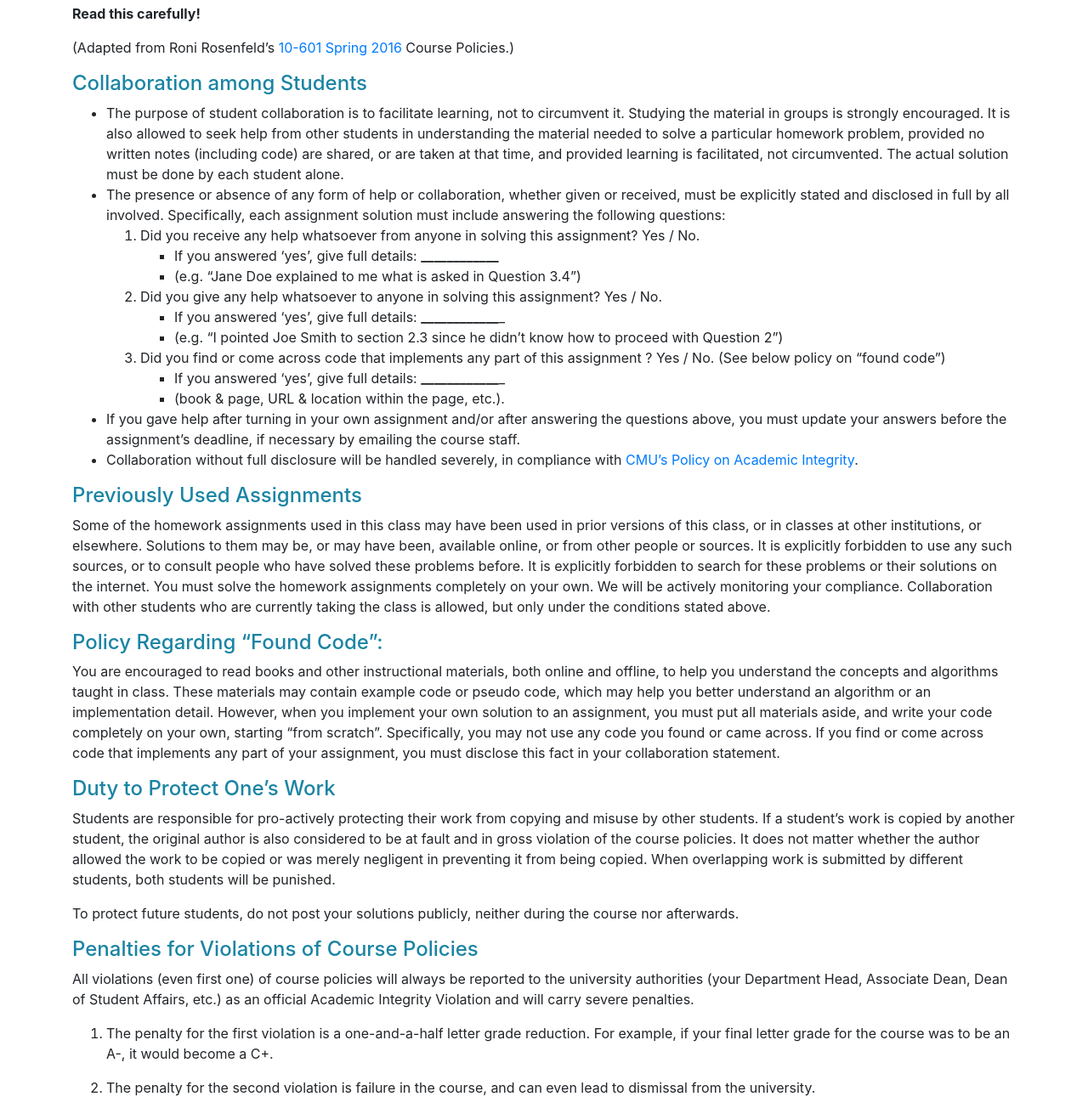
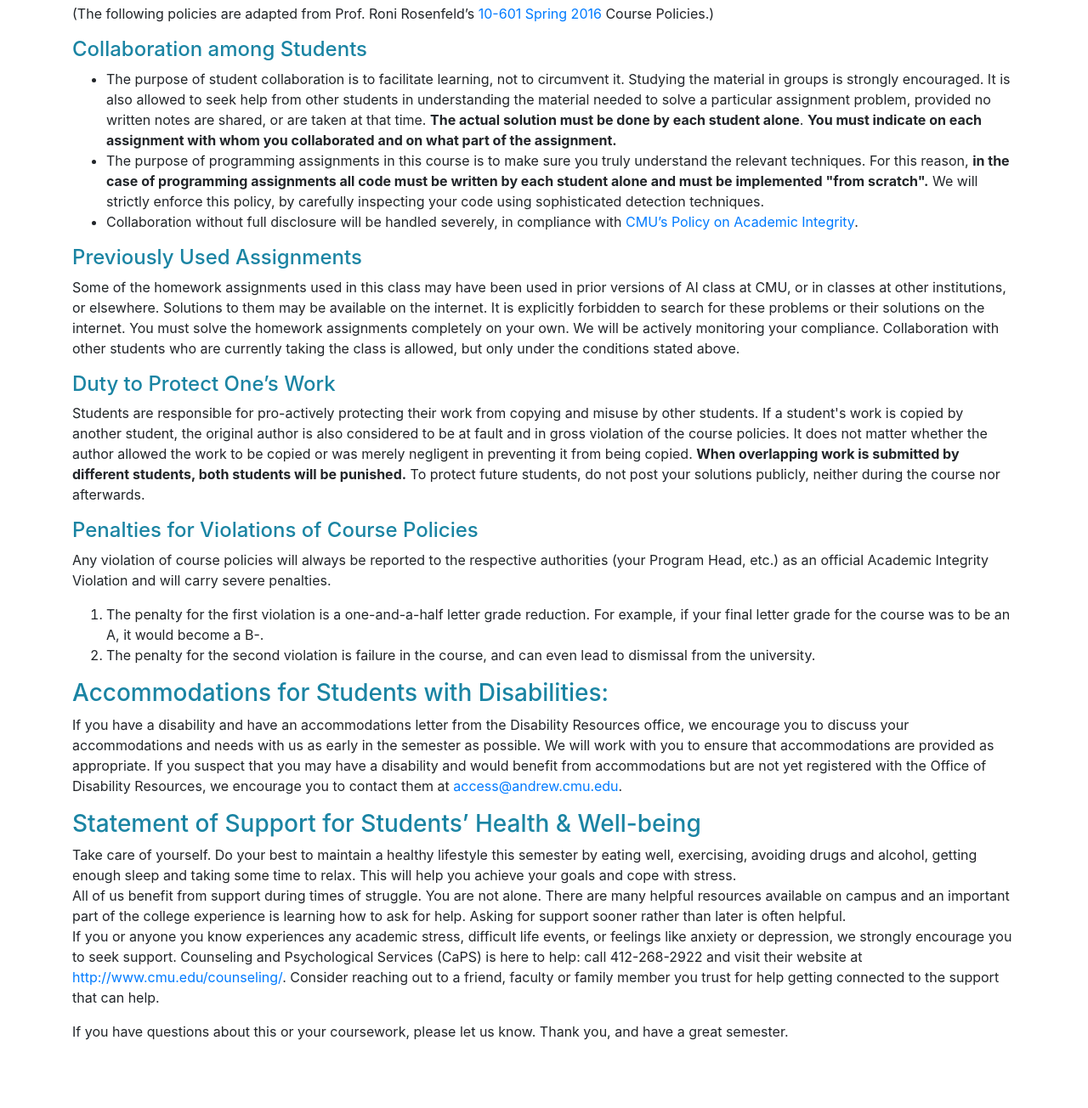
Before and after one commit to ai-cmu-iitp01/ai-cmu-iitp01.github.io, a plain HTML site: page index.html in a window 1280 px wide. Shown: the part 4476-5780 px from the top of the page at 85% size. After the commit the page ends 5718 px from the top, so only its background shows below. Drawn offline with Linux system fonts and the light colour scheme.

Commit message:
Course policies updated!

```diff
--- a/index.html
+++ b/index.html
@@ -530,89 +530,57 @@
 
     <section id="policies">
 <div class="container">
-<h2 id="6-general-policies">Policies</h2>
+<h2>Policies</h2>
 <h3> Late Submission Policy </h3>
 Each student will be allowed 5 total late days without penalty for the entire
 semester. No more than 3 late days can be used on any single assignment. Weekends and holidays are also counted as late days. Late submissions are automatically considered as using late days.
     <br> <b> NOTE: Any assignment submitted more than 3 days past the deadline will get zero credit.</b>
 <br> <br>
 
-<h4 id="extensions">Extensions</h4>
+<h4>Extensions</h4>
 <p>In general, we do not grant extensions on assignments. We expect late days to help you with sufficient accommodation. However, in the case of severe medical or family emergencies, you may request an extension <strong>by
 emailing the TA at svmehta [a] cs [dot] cmu [dot] edu  – also copy instructors in the email </strong>. The email should be sent as soon as you are
 aware of the conflict.
 
 
-<h3 id="7-academic-integrity-policies">Academic Integrity Policies</h3>
+<h3>Academic Integrity Policies</h3>
 
-<p><strong>Read this carefully!</strong></p>
+<p>(The following policies are adapted from Prof. Roni Rosenfeld’s <a href="http://www.cs.cmu.edu/~roni/10601/">10-601 Spring 2016</a> Course Policies.)</p>
 
-<p>(Adapted from Roni Rosenfeld’s <a href="http://www.cs.cmu.edu/~roni/10601/">10-601 Spring 2016</a> Course Policies.)</p>
-
-<h4 id="collaboration-among-students">Collaboration among Students</h4>
+<h4>Collaboration among Students</h4>
 
 <ul>
-  <li>The purpose of student collaboration is to facilitate learning, not to circumvent it. Studying the material in groups is strongly encouraged. It is also allowed to seek help from other students in understanding the material needed to solve a particular homework problem, provided no written notes (including code) are shared, or are taken at that time, and provided learning is facilitated, not circumvented. The actual solution must be done by each student alone.</li>
-  <li>The presence or absence of any form of help or collaboration, whether given or received, must be explicitly stated and disclosed in full by all involved. Specifically, each assignment solution must include answering the following questions:
-    <ol>
-      <li>Did you receive any help whatsoever from anyone in solving this assignment?   Yes / No.
-        <ul>
-          <li>If you answered ‘yes’, give full details:  <strong>__</strong><strong>__</strong><strong>__</strong><strong>__</strong><strong>__</strong><strong>__</strong></li>
-          <li>(e.g. “Jane Doe explained to me what is asked in Question 3.4”)</li>
-        </ul>
-      </li>
-      <li>Did you give any help whatsoever to anyone in solving this assignment?           Yes / No.
-        <ul>
-          <li>If you answered ‘yes’, give full details: <strong>__</strong><strong>__</strong><strong>__</strong><strong>__</strong><strong>__</strong><strong>__</strong>_</li>
-          <li>(e.g. “I pointed Joe Smith to section 2.3 since he didn’t know how to proceed with Question 2”)</li>
-        </ul>
-      </li>
-      <li>Did you find or come across code that implements any part of this assignment ?  Yes / No.    (See below policy on “found code”)
-        <ul>
-          <li>If you answered ‘yes’, give full details: <strong>__</strong><strong>__</strong><strong>__</strong><strong>__</strong><strong>__</strong><strong>__</strong>_</li>
-          <li>(book &amp; page, URL &amp; location within the page, etc.).</li>
-        </ul>
-      </li>
-    </ol>
-  </li>
-  <li>If you gave help after turning in your own assignment and/or after answering the questions above, you must update your answers before the assignment’s deadline, if necessary by emailing the course staff.</li>
+    <li> The purpose of student collaboration is to facilitate learning, not to circumvent it. Studying the material in groups is strongly encouraged. It is also allowed to seek help from other students in understanding the material needed to solve a particular assignment problem, provided no written notes are shared, or are taken at that time. <b>The actual solution must be done by each student alone</b>. <b>You must indicate on each assignment with whom you collaborated and on what part of the assignment.</b></li>
+    <li>The purpose of programming assignments in this course is to make sure you truly understand the relevant techniques. For this reason, <b>in the case of programming assignments all code must be written by each student alone and must be implemented "from scratch".</b>  We will strictly enforce this policy, by carefully inspecting your code using sophisticated detection techniques.</li>
   <li>Collaboration without full disclosure will be handled severely, in compliance with <a href="https://www.cmu.edu/policies/student-and-student-life/academic-integrity.html">CMU’s Policy on Academic Integrity</a>.</li>
 </ul>
 
-<h4 id="previously-used-assignments">Previously Used Assignments</h4>
+<h4>Previously Used Assignments</h4>
 
-<p>Some of the homework assignments used in this class may have been used in prior versions of this class, or in classes at other institutions, or elsewhere. Solutions to them may be, or may have been, available online, or from other people or sources.  It is explicitly forbidden to use any such sources, or to consult people who have solved these problems before.  It is explicitly forbidden to search for these problems or their solutions on the internet.  You must solve the homework assignments completely on your own. We will be actively monitoring your compliance.  Collaboration with other students who are currently taking the class is allowed, but only under the conditions stated above.</p>
+<p>Some of the homework assignments used in this class may have been used in prior versions of AI class at CMU, or in classes at other institutions, or elsewhere. Solutions to them may be available on the internet. It is explicitly forbidden to search for these problems or their solutions on the internet.  You must solve the homework assignments completely on your own. We will be actively monitoring your compliance. Collaboration with other students who are currently taking the class is allowed, but only under the conditions stated above.</p>
 
-<h4 id="policy-regarding-found-code">Policy Regarding “Found Code”:</h4>
+<h4>Duty to Protect One’s Work</h4>
 
-<p>You are encouraged to read books and other instructional materials, both online and offline, to help you understand the concepts and algorithms taught in class. These materials may contain example code or pseudo code, which may help you better understand an algorithm or an implementation detail. However, when you implement your own solution to an assignment, you must put all materials aside, and write your code completely on your own, starting “from scratch”. Specifically, you may not use any code you found or came across. If you find or come across code that implements any part of your assignment, you must disclose this fact in your collaboration statement.</p>
+    <p>Students are responsible for pro-actively protecting their work from copying and misuse by other students. If a student's work is copied by another student, the original author is also considered to be at fault and in gross violation of the course policies. It does not matter whether the author allowed the work to be copied or was merely negligent in preventing it from being copied. <b>When overlapping work is submitted by different students, both students will be punished.</b> To protect future students, do not post your solutions publicly, neither during the course nor afterwards.</p>
 
-<h4 id="duty-to-protect-ones-work">Duty to Protect One’s Work</h4>
+<h4>Penalties for Violations of Course Policies</h4>
 
-<p>Students are responsible for pro-actively protecting their work from copying and misuse by other students. If a student’s work is copied by another student, the original author is also considered to be at fault and in gross violation of the course policies. It does not matter whether the author allowed the work to be copied or was merely negligent in preventing it from being copied. When overlapping work is submitted by different students, both students will be punished.</p>
-
-<p>To protect future students, do not post your solutions publicly, neither during the course nor afterwards.</p>
-
-<h4 id="penalties-for-violations-of-course-policies">Penalties for Violations of Course Policies</h4>
-
-<p>All violations (even first one) of course policies will always be
-reported to the university authorities (your Department Head,
-Associate Dean, Dean of Student Affairs, etc.) as an official Academic
-Integrity Violation and will carry severe penalties.</p>
+<p>Any violation of course policies will always be
+reported to the respective authorities (your Program Head, etc.) as an official Academic Integrity Violation and will carry severe penalties.</p>
 
 <ol>
   <li>
-    <p>The penalty for the first violation is a one-and-a-half letter
+    The penalty for the first violation is a one-and-a-half letter
 grade reduction. For example, if your final letter grade for the
-course was to be an A-, it would become a C+.</p>
+course was to be an A, it would become a B-.
   </li>
   <li>
-    <p>The penalty for the second violation is failure in the course, and
-can even lead to dismissal from the university.</p>
+    The penalty for the second violation is failure in the course, and
+can even lead to dismissal from the university.
   </li>
 </ol>
 
-<h3 id="accommodations-for-students-with-disabilities">Accommodations for Students with Disabilities:</h3>
+<h3>Accommodations for Students with Disabilities:</h3>
 
     <p>If you have a disability and have an accommodations letter from the
     Disability Resources office, we encourage you to discuss your
@@ -623,24 +591,11 @@ can even lead to dismissal from the university.</p>
     the Office of Disability Resources, we encourage you to contact them at
     <a href="mailto:access@andrew.cmu.edu">access@andrew.cmu.edu</a>.</p>
 
-<h3 id="8-support">Statement of Support for Students’ Health & Well-being</h3>
+<h3>Statement of Support for Students’ Health & Well-being</h3>
 
 <p>Take care of yourself.  Do your best to maintain a healthy lifestyle this semester by eating well, exercising, avoiding drugs and alcohol, getting enough sleep and taking some time to relax. This will help you achieve your goals and cope with stress. <br>
  All of us benefit from support during times of struggle. You are not alone. There are many helpful resources available on campus and an important part of the college experience is learning how to ask for help. Asking for support sooner rather than later is often helpful. <br>
-  If you or anyone you know experiences any academic stress, difficult life events, or feelings like anxiety or depression, we strongly encourage you to seek support. Counseling and Psychological Services (CaPS) is here to help: call 412-268-2922 and visit their website at <a href="http://www.cmu.edu/counseling/">http://www.cmu.edu/counseling/</a>. Consider reaching out to a friend, faculty or family member you trust for help getting connected to the support that can help. <br>If you or someone you know is feeling suicidal or in danger of self-harm, call someone immediately, day or night:</p>
-
-<ul>
-  <li>CaPS: 412-268-2922</li>
-  <li>Re:solve Crisis Network: 888-796-8226</li>
-  <li>If the situation is life threatening, call the police:
-    <ul>
-      <li>On campus: CMU Police: 412-268-2323</li>
-      <li>Off campus: 911.</li>
-    </ul>
-  </li>
-</ul>
-
-<p>If you have questions about this or your coursework, please let the instructors know.</p>
+  If you or anyone you know experiences any academic stress, difficult life events, or feelings like anxiety or depression, we strongly encourage you to seek support. Counseling and Psychological Services (CaPS) is here to help: call 412-268-2922 and visit their website at <a href="http://www.cmu.edu/counseling/">http://www.cmu.edu/counseling/</a>. Consider reaching out to a friend, faculty or family member you trust for help getting connected to the support that can help. <p>If you have questions about this or your coursework, please let us know. Thank you, and have a great semester.</p>
   </div>
   </section>
   </body>
```
